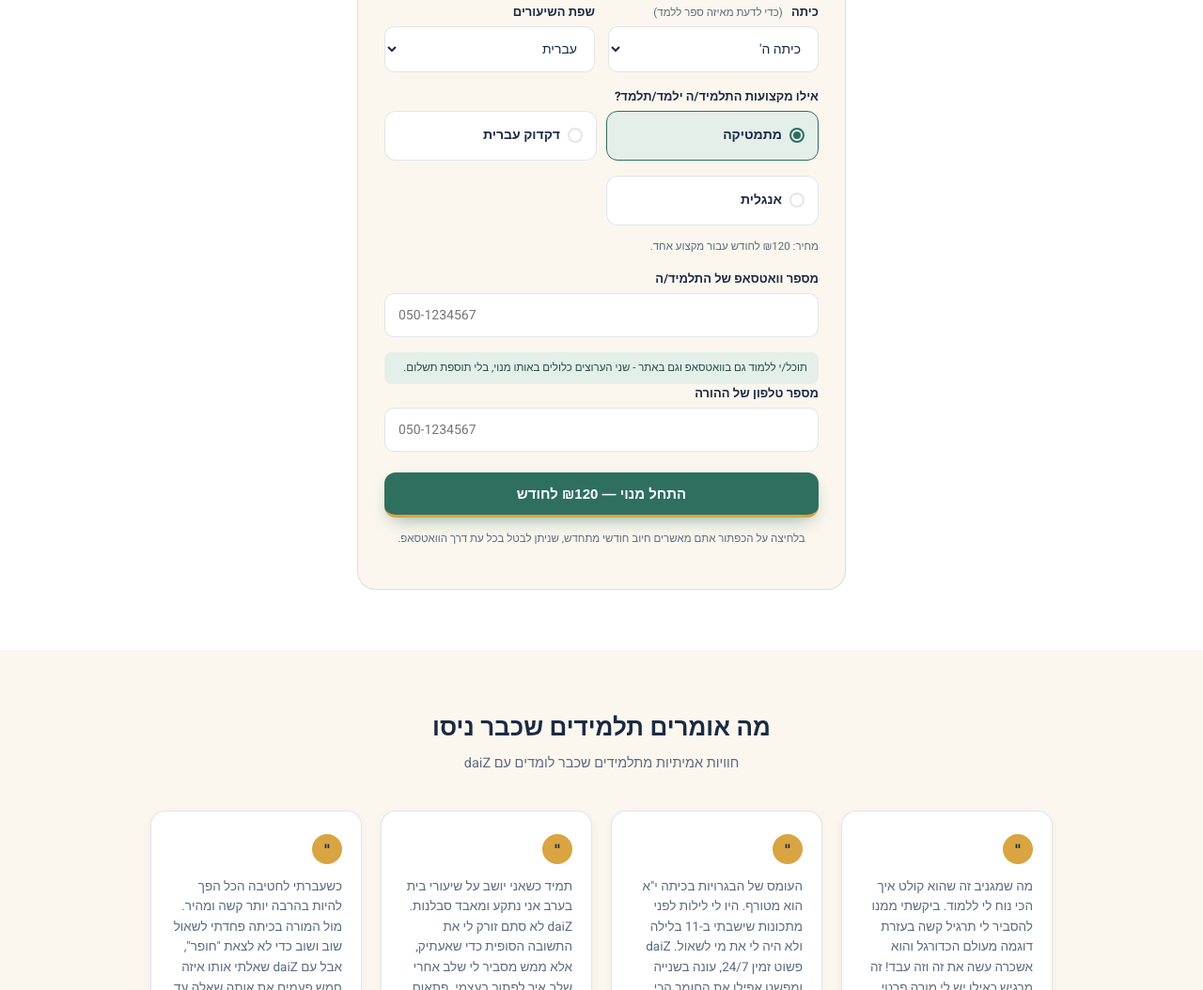
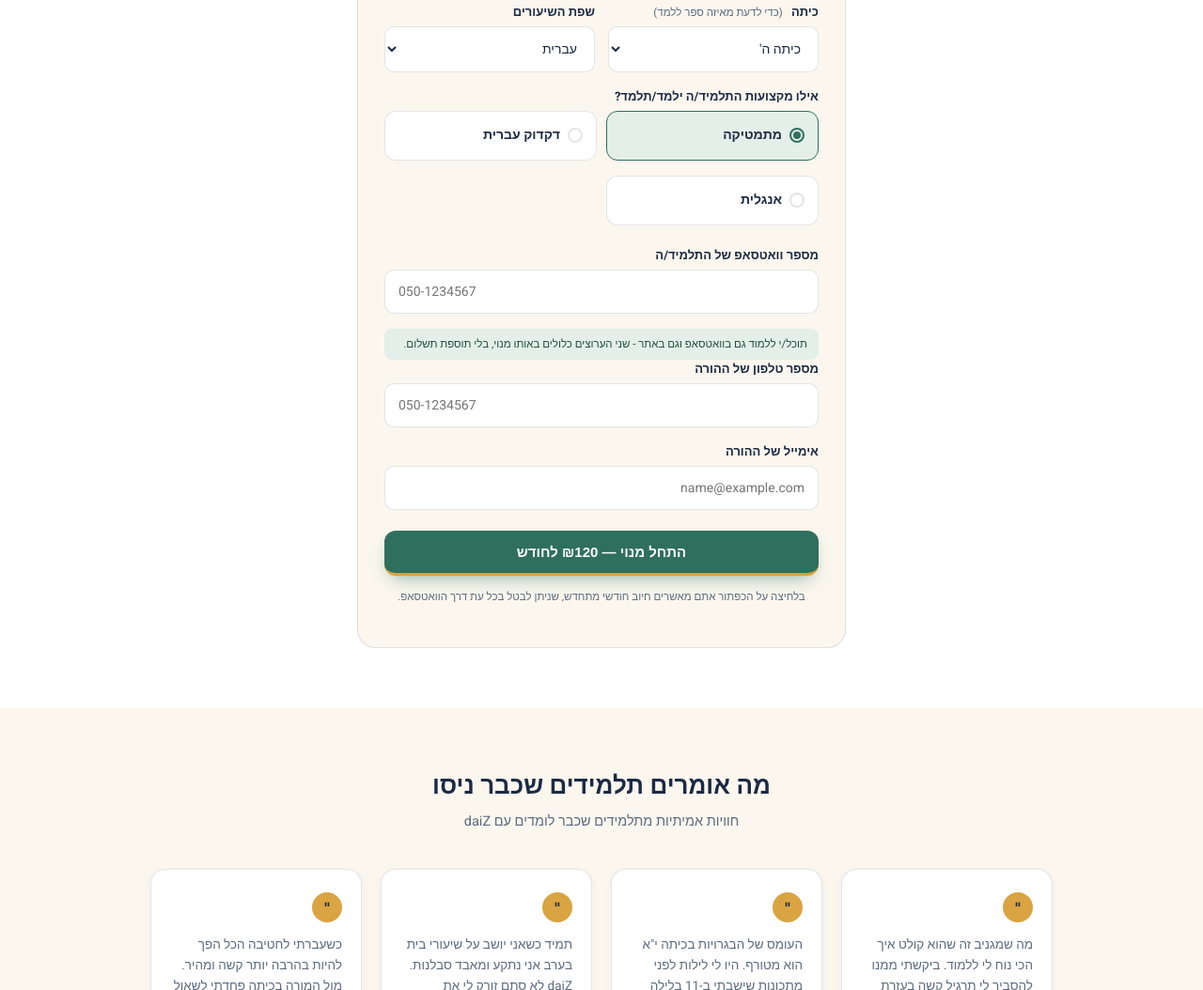
Before and after one commit to ammar1911/zivo-whasapp, a website: page site/index.html in a window 1280 px wide. Shown: the part 4363-5417 px from the top of the page at 94% size. Drawn offline with Linux system fonts and the light colour scheme.

Commit message:
Update index.html

```diff
--- a/site/index.html
+++ b/site/index.html
@@ -481,7 +481,7 @@ src="https://www.facebook.com/tr?id=1870528049644058&ev=PageView&noscript=1"
     </div>
   </div>
   <div class="lang-toggle">
-    <a id="btn-he" class="active" href="/" onclick="setLang('he'); return false;">עברית</a>
+    <a id="btn-he" class="active" href="/" onclick="setLang('he', true); return false;">עברית</a>
     <a id="btn-ar" href="/ar/">العربية</a>
   </div>
 </nav>
@@ -737,6 +737,10 @@ src="https://www.facebook.com/tr?id=1870528049644058&ev=PageView&noscript=1"
         <label data-i18n="labelParentPhone">מספר טלפון של ההורה <span class="hint" data-i18n="hintParentPhone">(לקבלת עדכון התקדמות שבועי בלבד)</span></label>
         <input type="tel" id="parentPhoneInput" name="parentPhone" placeholder="050-1234567" required>
       </div>
+      <div class="field">
+        <label data-i18n="labelParentEmail">אימייל של ההורה <span class="hint" data-i18n="hintParentEmail">(לקבלת חשבונית)</span></label>
+        <input type="email" id="parentEmailInput" name="parentEmail" placeholder="name@example.com">
+      </div>
       <button type="submit" id="formSubmitBtn" class="btn btn-primary submit-btn" data-i18n="formSubmit">התחל מנוי — ₪120 לחודש</button>
       <p class="form-note" data-i18n="formNote">בלחיצה על הכפתור אתם מאשרים חיוב חודשי מתחדש, שניתן לבטל בכל עת דרך הוואטסאפ.</p>
       <p class="form-error" id="formError" style="display:none;color:#b3441e;font-size:12.5px;text-align:center;margin-top:10px;"></p>
@@ -956,6 +960,8 @@ src="https://www.facebook.com/tr?id=1870528049644058&ev=PageView&noscript=1"
       hintChildPhone:"(כאן תתנהל השיחה עם המורה)",
       labelParentPhone:"מספר טלפון של ההורה",
       hintParentPhone:"(לקבלת עדכון התקדמות שבועי בלבד)",
+      labelParentEmail:"אימייל של ההורה",
+      hintParentEmail:"(לקבלת חשבונית)",
       formSubmit:"התחל מנוי — ₪120 לחודש",
       formNote:"בלחיצה על הכפתור אתם מאשרים חיוב חודשי מתחדש, שניתן לבטל בכל עת דרך הוואטסאפ.",
       aboutTitle:"מי אנחנו",
@@ -1122,6 +1128,8 @@ src="https://www.facebook.com/tr?id=1870528049644058&ev=PageView&noscript=1"
       hintChildPhone:"(هنا ستجري المحادثة مع المعلّم)",
       labelParentPhone:"رقم هاتف أحد الوالدين",
       hintParentPhone:"(لتلقي تحديث التقدّم الأسبوعي فقط)",
+      labelParentEmail:"البريد الإلكتروني لأحد الوالدين",
+      hintParentEmail:"(لتلقي الفاتورة)",
       formSubmit:"ابدأ الاشتراك — ₪120 شهرياً",
       formNote:"بالضغط على الزر، أنت توافق على اشتراك شهري متجدد يمكن إلغاؤه في أي وقت عبر واتساب.",
       aboutTitle:"من نحن",
@@ -1439,7 +1447,7 @@ src="https://www.facebook.com/tr?id=1870528049644058&ev=PageView&noscript=1"
     if(currentDemoTopic) playDemo(currentDemoTopic);
   };
 
-  function setLang(lang){
+  function setLang(lang, syncFormLang){
     currentLang = lang;
     document.documentElement.lang = lang;
     document.body.classList.toggle('lang-ar', lang === 'ar');
@@ -1458,22 +1466,31 @@ src="https://www.facebook.com/tr?id=1870528049644058&ev=PageView&noscript=1"
       }
     });
     // Keep the signup form's "language of instruction" selector in lockstep
-    // with the main he/ar toggle - this covers BOTH the initial auto-detect
-    // AND every manual click on the nav toggle afterward (previously only
-    // the initial page-load detection synced it, so manually switching the
-    // nav toggle to Arabic left the form silently stuck on the Hebrew-taught
-    // subject group). If someone opens the dropdown afterward and picks the
-    // other option on purpose, that manual choice is respected until the
-    // next nav-toggle click.
-    document.getElementById('langPrefSelect').value = lang;
-    onLangPrefChange();
+    // with the main he/ar toggle - but ONLY when the person actually
+    // clicked the toggle themselves (syncFormLang === true). The page also
+    // calls setLang() once on load to match the browser's detected
+    // language, purely so the TEXT displays correctly for that visitor -
+    // that auto-detection is about how the page reads, not a signal about
+    // which language the parent wants their child taught in, so it must
+    // NOT silently flip this field. Without this distinction, a parent
+    // with an Arabic-language phone visiting the plain daiz.co.il URL
+    // would see the page auto-switch to Arabic AND have "שפת שיעורים"
+    // silently set to Arabic too, even if they wanted Hebrew instruction -
+    // which is exactly what happened and sent them to an Arabic Cardcom
+    // page despite asking for Hebrew.
+    if(syncFormLang){
+      document.getElementById('langPrefSelect').value = lang;
+      onLangPrefChange();
+    }
   }
 
   // Default UI language: prefer an explicit ?lang=ar/he URL param (useful
   // for language-targeted ad campaigns), then fall back to the browser's
   // language, and only default to Hebrew if neither signals Arabic - so an
   // Arabic-speaking visitor isn't shown Hebrew first and doesn't have to
-  // find the toggle themselves.
+  // find the toggle themselves. This only affects how the page DISPLAYS -
+  // see the syncFormLang note in setLang() for why the signup form's own
+  // language-of-instruction field is deliberately left alone here.
   (function chooseInitialLang(){
     const urlLang = new URLSearchParams(window.location.search).get('lang');
     let initialLang = 'he';
@@ -1482,7 +1499,7 @@ src="https://www.facebook.com/tr?id=1870528049644058&ev=PageView&noscript=1"
     } else if(navigator.language && navigator.language.toLowerCase().startsWith('ar')){
       initialLang = 'ar';
     }
-    setLang(initialLang);
+    setLang(initialLang, false);
   })();
 </script>
 
```
